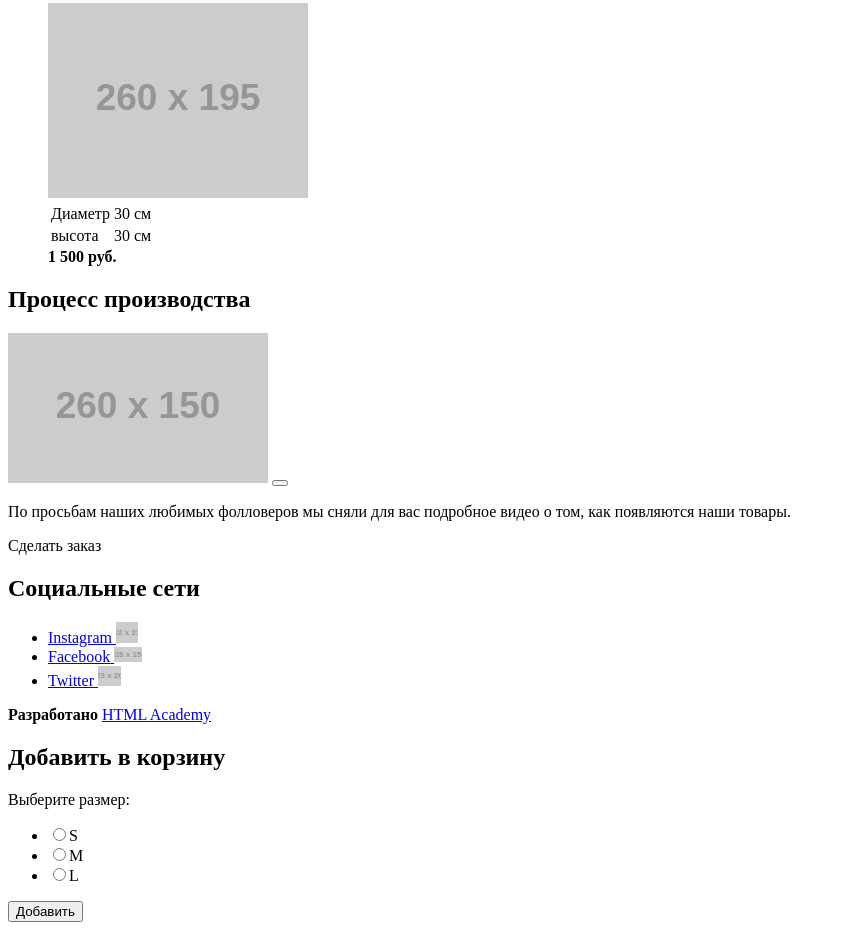
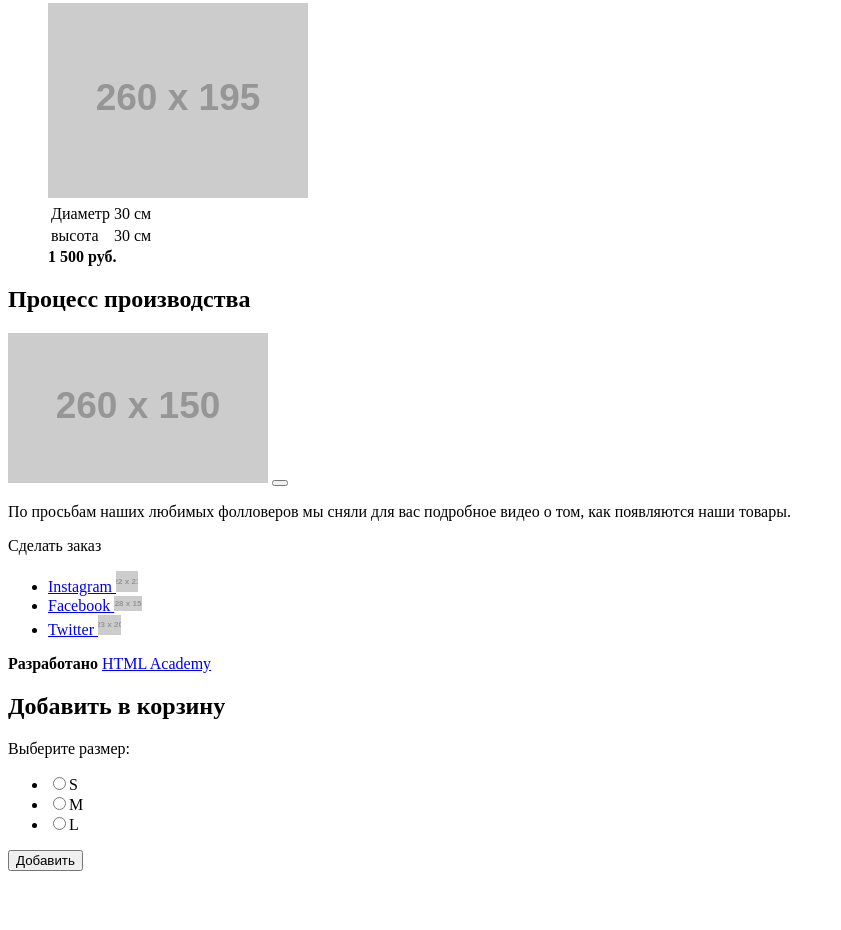
Before and after one commit to Havaj-Ilyasov/1124603-mishka-18, a website: page source/catalog.html in a window 1280 px wide. Shown: the part 986-1916 px from the top of the page, without its empty margins (0-841 px from the left). After the commit the page ends 1865 px from the top, so only its background shows below. Drawn offline with Linux system fonts and the light colour scheme; placeholder pictures from the web are drawn by us.

Commit message:
Убрал обертку для списка соцсетей на всех страницах

```diff
--- a/source/catalog.html
+++ b/source/catalog.html
@@ -110,8 +110,6 @@
   </main>
 
   <footer class="page-footer">
-    <section class="page-footer__social social">
-      <h2 class="visually-hidden">Социальные сети</h2>
       <ul class="social__list">
         <li class="social__item">
           <a class="social__link" href="instagram.com">
@@ -132,7 +130,6 @@
           </a>
         </li>
       </ul>
-    </section>
     <div class="page-footer__copyright copyright">
       <b class="copyright__text">Разработано</b>
       <a class="copyright__link" href="https://htmlacademy.ru/intensive/adaptive">
```
Also changed, not shown: source/form.html (+0 -3 lines), source/index.html (+0 -3 lines).
